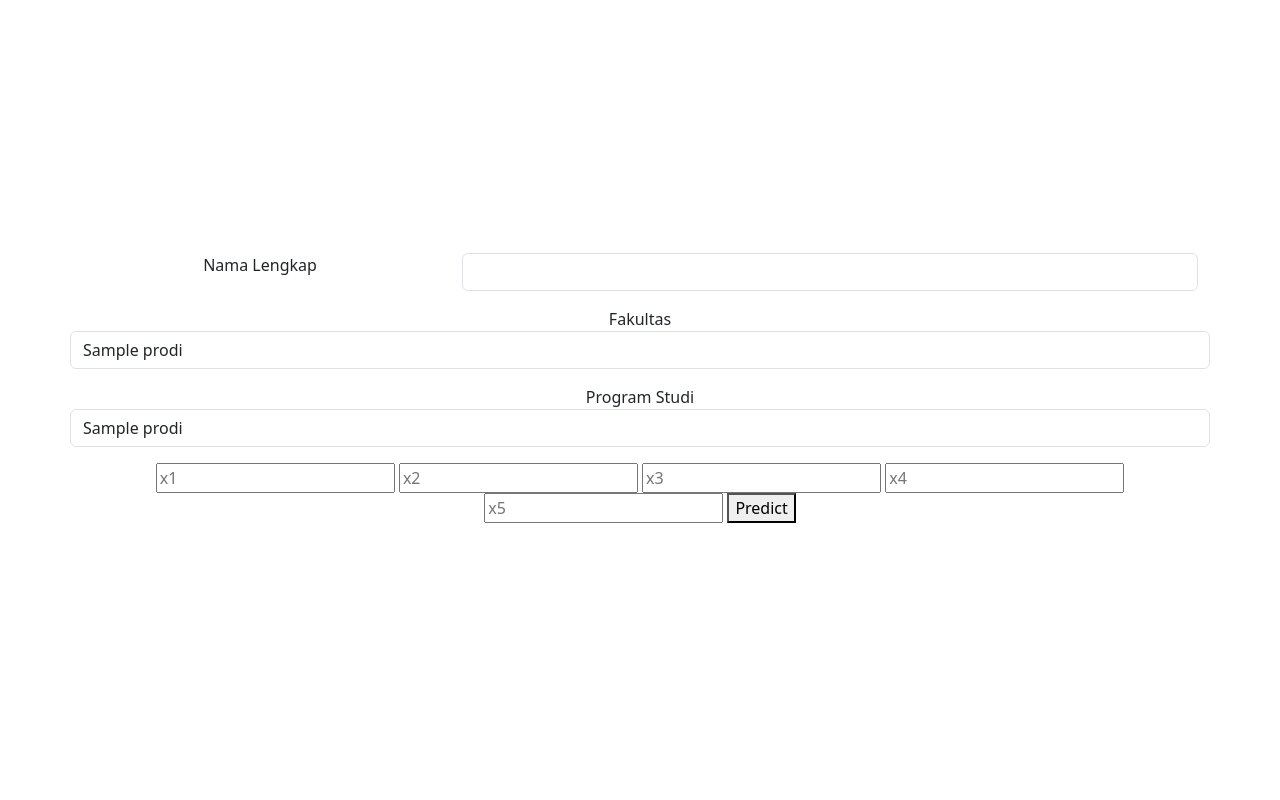
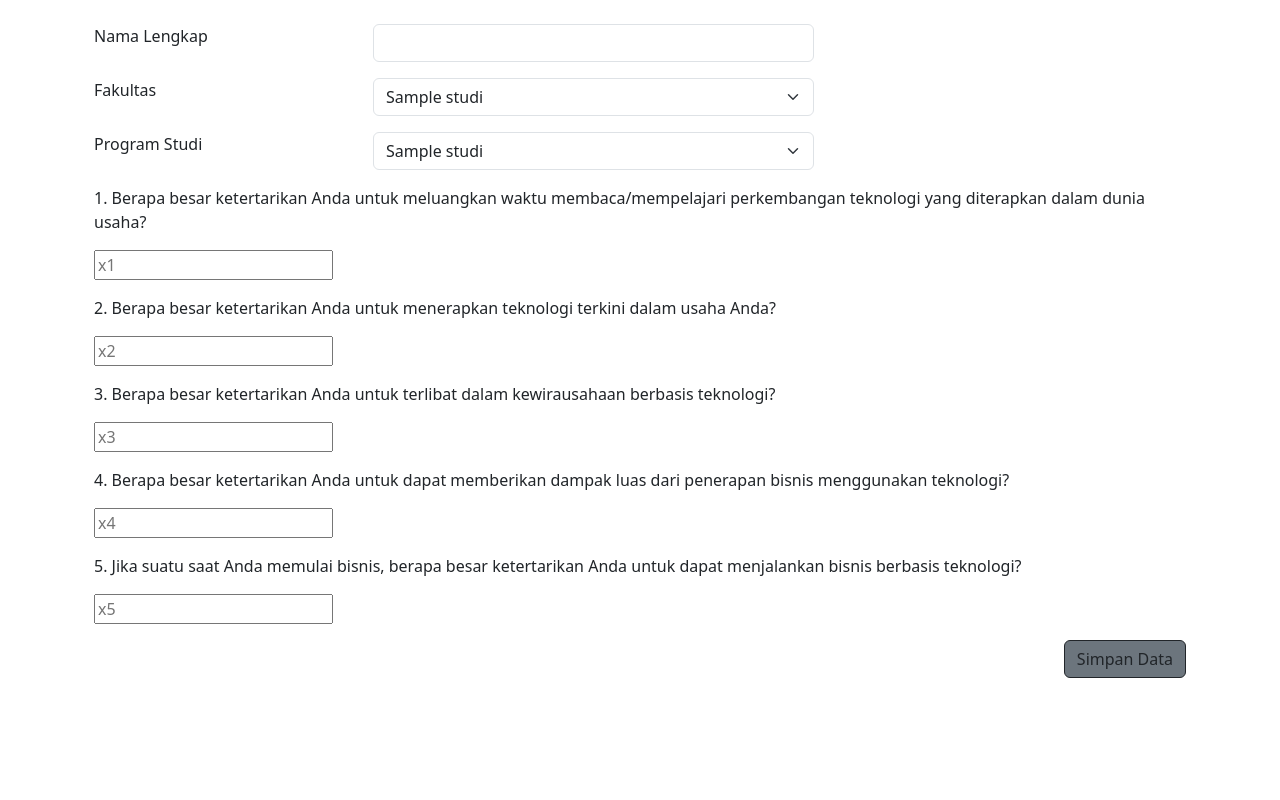
Before and after one commit to reginamarthaa/myUntarApp, a Flask app: page /predict in a window 1280 px wide. Run offline with Flask 3, Linux system fonts and the light colour scheme; tables that the repository leaves empty hold one stand-in row (values such as "Sample post"); parts of the project's set-up code (start-up, migrations or seed data) failed here and were passed over; some libraries are stand-ins or nearby versions.

Commit message:
page data done, page kuesioner ui done tp blm add ke db

```diff
--- a/app/routes_app/kuesioner_route.py
+++ b/app/routes_app/kuesioner_route.py
@@ -41,7 +41,7 @@
 @kuesioner_route.route('/prodi', methods=['POST'])
 def get_prodi():
     fakultas = request.form['fakultas']
-    prodii = kue_svc.getProdi(fakultas)
+    prodii = kue_svc.getProdibyFakultas(fakultas)
     return json.dumps(prodii)
 
 @kuesioner_route.route('/_update_dropdown')
--- a/app/services/kuesioner_svc.py
+++ b/app/services/kuesioner_svc.py
@@ -1,22 +1,34 @@
 import sqlite3 as sql
 
-from ..models import Prodi
+from flask import jsonify
 
-def getProdi(fakultas):
-    con = sql.connect("C:/3 REGINA/skripsi/UNTAR.db")
-    cur = con.cursor()
-    cur.execute("select PRODI_ID, NAMA_PRODI, NAMA_FAKULTAS from PRODI where NAMA_FAKULTAS =?", (fakultas))
-    prodi = cur.fetchall()
-    con.close()
-    return prodi
+from ..models import ProgramStudi
 
 def getProdi():
-    con = sql.connect("C:/3 REGINA/skripsi/UNTAR.db")
-    cur = con.cursor()
-    cur.execute("select PRODI_ID, NAMA_PRODI, NAMA_FAKULTAS from PRODI")
-    prodi = cur.fetchall()
-    con.close()
-    return prodi
+    prodi_all = ProgramStudi.query.all()
+    # return jsonify([prodi.serialize() for prodi in prodi_all])
+    return prodi_all
+
+def getProdibyFakultas(fakultas):
+    prodi_all = ProgramStudi.query.filter_by(nama_fakultas=fakultas).all()
+    # return jsonify([prodi.serialize() for prodi in prodi_all])
+    return prodi_all
+
+# def getProdi(fakultas):
+#     con = sql.connect("C:/3 REGINA/skripsi/UNTAR.db")
+#     cur = con.cursor()
+#     cur.execute("select PRODI_ID, NAMA_PRODI, NAMA_FAKULTAS from PRODI where NAMA_FAKULTAS =?", (fakultas))
+#     prodi = cur.fetchall()
+#     con.close()
+#     return prodi
+
+# def getProdi():
+#     con = sql.connect("C:/3 REGINA/skripsi/UNTAR.db")
+#     cur = con.cursor()
+#     cur.execute("select PRODI_ID, NAMA_PRODI, NAMA_FAKULTAS from PRODI")
+#     prodi = cur.fetchall()
+#     con.close()
+#     return prodi
 
 def getDDLValue():
     # Create an empty dictionary
@@ -24,10 +36,10 @@
     myDict = {}
     for p in all_prodi:
 
-        key = p[2]
+        key = p.nama_fakultas
 
         # Select all car models that belong to a car brand
-        f = Prodi.query.filter_by(nama_fakultas=key).all()
+        f = ProgramStudi.query.filter_by(nama_fakultas=key).all()
 
         # build the structure (lst_c) that includes the names of the car models that belong to the car brand
         list_prodi = []
--- a/app/templates/base.html
+++ b/app/templates/base.html
@@ -7,22 +7,36 @@
     <meta name="viewport" content="width=device-width, initial-scale=1">
     <title>UNTAR</title>
     <link rel="stylesheet" href="https://cdn.jsdelivr.net/npm/bootstrap@5.3.3/dist/css/bootstrap.min.css">
+
 </head>
 
 <body>
     <section class="bs-emphasis-color min-vh-100">
         {% if current_user.is_authenticated %}
-            <nav class="navbar navbar-expand-lg navbar-light bs-secondary-gray">
+        <nav class="navbar navbar-expand-lg navbar-light bg-secondary">
+            <div class="container-fluid">
+                <ul class="nav nav-pills">
+                    <li class="nav-item">
+                    <a class="nav-link active nav-link-white" aria-current="page" href="{{ url_for('dashboard_route.dashboard') }}">Dashboard</a>
+                    </li>
+                    <li class="nav-item">
+                    <a class="nav-link" href="{{ url_for('data_route.data_mahasiswa') }}">Data</a>
+                    </li>
+                    <li class="nav-item">
+                    <a class="nav-link" href="{{ url_for('kuesioner_route.predict') }}">Kuesioner</a>
+                    </li>
+                </ul>
+            <!-- <nav class="navbar navbar-expand-lg navbar-light bg-secondary">
                 <div class="navbar-nav pl-2">
                     <div class="border border-success px-2 m-2 rounded">
-                        <a href="{{ url_for('dashboard_route.dashboard') }}" class="nav-item nav-link">Home</a>
+                        <a href="{{ url_for('dashboard_route.dashboard') }}" class="btn nav-item nav-link">Home</a>
                     </div>
                     <div class="border border-success px-2 m-2 rounded">
-                        <a href="{{ url_for('auth_route.logout') }}" class="nav-item nav-link">Logout</a>
+                        <a href="{{ url_for('auth_route.logout') }}" class="btn nav-item nav-link">Logout</a>
                     </div>
                     <div class="border border-success px-2 m-2 rounded">
-                        <a href="{{ url_for('kuesioner_route.predict') }}" class="nav-item nav-link">Kuesioner</a>
-                    </div>
+                        <a href="{{ url_for('kuesioner_route.predict') }}" class="btn nav-item nav-link">Kuesioner</a>
+                    </div> -->
 
                     <!-- <div class="border border-success px-2 m-2 rounded">
                         <a href="{{ url_for('auth_route.login') }}" class="nav-item nav-link">Login</a>
@@ -35,15 +49,13 @@
                     <a href="{{ url_for('auth_route.login') }}" class="nav-item nav-link">Login</a>
                     <a href="{{ url_for('auth_route.signup') }}" class="nav-item nav-link">Sign Up</a>
                     <a href="{{ url_for('auth_route.logout') }}" class="nav-item nav-link">Logout</a> -->
-                </div>
+                 </div>
             </nav>
         {% endif %}
-
-        <div class="d-flex justify-content-center align-items-center min-vh-100">
-            <div class="container text-center">
-               {% block content %}
-               {% endblock %}
-            </div>
+        <div class="container">
+        <!-- <div class="d-flex justify-content-center align-items-center min-vh-100"> -->
+            {% block content %}
+            {% endblock %}
         </div>
     </section>
 </body>
--- a/app/templates/kuesioner.html
+++ b/app/templates/kuesioner.html
@@ -1,13 +1,14 @@
 {% extends "base.html" %}
 
 {% block content %}
-    <form action="/predict_input" method="post">
+<div class="container">
+    <form action="/predict_input" method="post" class="pt-4">
         <!-- nama -->
         <div class="row mb-3">
-            <div class="col-md-4">
+            <div class="col-md-3">
                 <label for="exampleInput" class="form-label">Nama Lengkap</label>
             </div>
-            <div class="col-md-8">
+            <div class="col-md-5">
                 <input type="text" class="form-control" id="nama" namplaceholder="Masukan nama" name="nama">
             </div>
         </div>
@@ -24,30 +25,97 @@
             </select>
         </div> -->
         <div class="row mb-3">
+            <div class="col-md-3">
                 <label for="fakultas">Fakultas</label>
-            <select class="form-control" id="fakultas" name="fakultas">
+            </div>
+            <div class="col-md-5">
+                <select class="form-select" id="fakultas" name="fakultas">
                 {% for o in fakultas %}
                     <option value="{{ o }}">{{ o }}</option>
                 {% endfor %}
                 </select>
             </div>
+        </div>
         <div class="row mb-3">
+            <div class="col-md-3">
                 <label for="prodi">Program Studi</label>
-            <select class="form-control" id="prodi" name="prodi">
+            </div>
+            <div class="col-md-5">
+                <select class="form-select" id="prodi" name="prodi">
                     {% for o in prodi %}
                             <option value="{{ o }}">{{ o }}</option>
                     {% endfor %}
                   </select>
             </div>
+        </div>
 
+        <div class="row mb-3">
+            <div class="col">
+                <label>1. Berapa besar ketertarikan Anda untuk meluangkan waktu membaca/mempelajari
+                    perkembangan teknologi yang diterapkan dalam dunia usaha?</label>
+            </div>
+        </div>
+        <div class="row mb-3">
+            <div class="col-md-1">
                 <input type="text" name="x1" placeholder="x1" required="required" />
+            </div>
+        </div>
+
+        <div class="row mb-3">
+            <div class="col">
+                <label>2. Berapa besar ketertarikan Anda untuk menerapkan teknologi terkini dalam usaha Anda?</label>
+            </div>
+        </div>
+        <div class="row mb-3">
+            <div class="col-md-1">
                 <input type="text" name="x2" placeholder="x2" required="required" />
+            </div>
+        </div>
+
+        <div class="row mb-3">
+            <div class="col">
+                <label>3. Berapa besar ketertarikan Anda untuk terlibat dalam kewirausahaan berbasis teknologi?</label>
+            </div>
+        </div>
+        <div class="row mb-3">
+            <div class="col-md-1">
                 <input type="text" name="x3" placeholder="x3" required="required" />
+            </div>
+        </div>
+
+        <div class="row mb-3">
+            <div class="col">
+                <label>4. Berapa besar ketertarikan Anda untuk dapat memberikan dampak luas dari penerapan bisnis
+                    menggunakan teknologi?</label>
+            </div>
+        </div>
+        <div class="row mb-3">
+            <div class="col-md-1">
                 <input type="text" name="x4" placeholder="x4" required="required" />
+            </div>
+        </div>
+
+        <div class="row mb-3">
+            <div class="col">
+                <label>5. Jika suatu saat Anda memulai bisnis, berapa besar ketertarikan Anda untuk dapat menjalankan
+                    bisnis berbasis teknologi?</label>
+            </div>
+        </div>
+        <div class="row mb-3">
+            <div class="col-md-1">
                 <input type="text" name="x5" placeholder="x5" required="required" />
-        <button type="submit" id="submit">Predict</button>
+            </div>
+        </div>
+
+        <div class="d-grid gap-2 d-md-flex justify-content-md-end">
+            <div class=".col-md-3 .offset-md-9">
+                <button type="submit" id="submit" class="btn btn-secondary btn-outline-dark">Simpan Data</button>
+            </div>
+        </div>
     </form>
     <br>
+</div>
+
     <script src="https://code.jquery.com/jquery-1.12.4.js" type="text/javascript"></script>
     <script src="https://maxcdn.bootstrapcdn.com/bootstrap/3.3.7/js/bootstrap.min.js"></script>
     <script type="text/javascript">
--- a/app/templates/signup.html
+++ b/app/templates/signup.html
@@ -1,6 +1,7 @@
 {% extends "base.html" %}
 
 {% block content %}
+<div class="container text-center">
     <div class="col-md-4 offset-md-4">
         <div class="card p-4">
             <h3 class="text-center">Daftarkan Akun Anda</h3>
@@ -32,4 +33,6 @@
             </form>
         </div>
     </div>
+</div>
+
 {% endblock %}
```
Also changed, not shown: app/__init__.py (+9 -4 lines), app/models.py (+54 -7 lines), app/routes_app/auth_route.py (+6 -6 lines), app/routes_app/data_route.py (added, +54 -0 lines), app/services/data_svc.py (added, +27 -0 lines), app/templates/dashboard.html (+5 -9 lines), app/templates/data.html (added, +146 -0 lines), app/templates/login.html (+7 -4 lines). Lines whose indentation alone changed are shown as unchanged.
